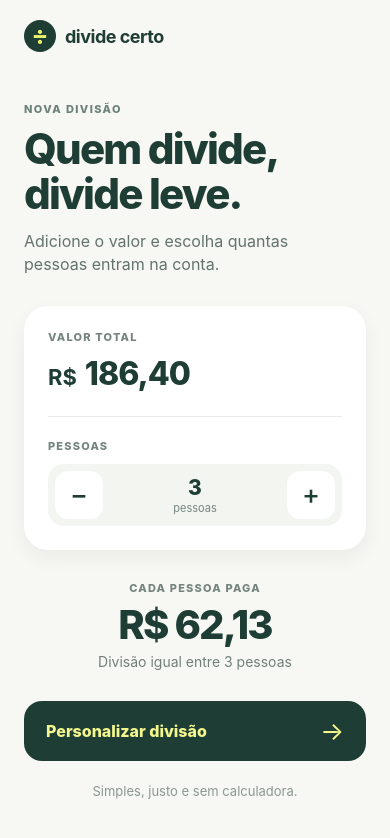
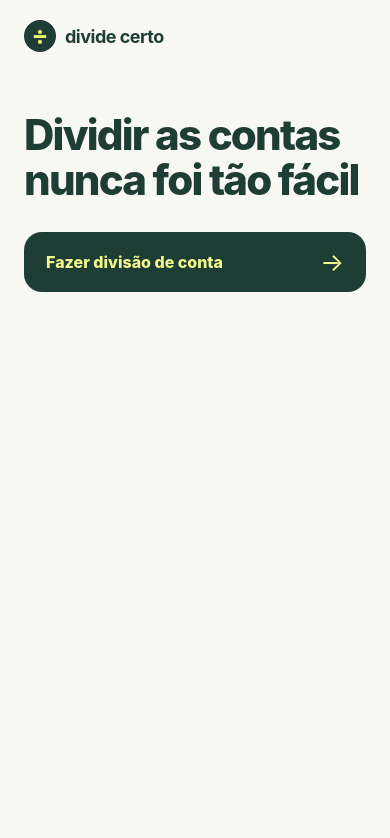
Before and after one commit to JosueNicholson/divide-certo, a React Native app: screen / in a window 390 px wide. Shown: the top 838 px of the page. Built offline with nearby package versions, Linux system fonts and the light colour scheme.

Commit message:
Improve custom bill splitting flow

```diff
--- a/App.js
+++ b/App.js
@@ -2,6 +2,7 @@ import { StatusBar } from 'expo-status-bar';
 import { useMemo, useState } from 'react';
 import {
   KeyboardAvoidingView,
+  Modal,
   Platform,
   Pressable,
   SafeAreaView,
@@ -19,6 +20,14 @@ const money = (value) =>
     minimumFractionDigits: 2,
   }).format(value || 0);
 
+const formatCents = (value, maxDigits) => {
+  const digits = (value.replace(/\D/g, '').replace(/^0+(?=\d)/, '') || '0').slice(0, maxDigits);
+  const padded = digits.padStart(3, '0');
+  return `${padded.slice(0, -2)},${padded.slice(-2)}`;
+};
+
+const parseBrazilianNumber = (value) => Number.parseFloat(value.replace(/\./g, '').replace(',', '.')) || 0;
+
 export default function App() {
   const [amount, setAmount] = useState('186,40');
   const [people, setPeople] = useState(3);
@@ -30,7 +39,6 @@ export default function App() {
     const normalized = amount.replace(/\./g, '').replace(',', '.');
     return Number.parseFloat(normalized) || 0;
   }, [amount]);
-  const share = total / people;
 
   const changePeople = (nextPeople) => {
     const safePeople = Math.max(1, nextPeople);
@@ -44,7 +52,11 @@ export default function App() {
   if (screen === 'customize') {
     return (
       <CustomizeScreen
-        amount={total}
+        amount={amount}
+        setAmount={setAmount}
+        total={total}
+        people={people}
+        changePeople={changePeople}
         names={names}
         setNames={setNames}
         splitType={splitType}
@@ -68,70 +80,49 @@ export default function App() {
           </View>
 
           <View style={styles.intro}>
-            <Text style={styles.eyebrow}>NOVA DIVISÃO</Text>
-            <Text style={styles.title}>Quem divide,{"\n"}divide leve.</Text>
-            <Text style={styles.subtitle}>Adicione o valor e escolha quantas pessoas entram na conta.</Text>
-          </View>
-
-          <View style={styles.card}>
-            <Text style={styles.fieldLabel}>VALOR TOTAL</Text>
-            <View style={styles.amountRow}>
-              <Text style={styles.currency}>R$</Text>
-              <TextInput
-                accessibilityLabel="Valor total da conta"
-                value={amount}
-                onChangeText={setAmount}
-                keyboardType="decimal-pad"
-                selectTextOnFocus
-                style={styles.amountInput}
-              />
-            </View>
-            <View style={styles.divider} />
-
-            <Text style={[styles.fieldLabel, styles.peopleLabel]}>PESSOAS</Text>
-            <View style={styles.stepper}>
-              <Pressable
-                accessibilityLabel="Remover pessoa"
-                onPress={() => changePeople(people - 1)}
-                style={({ pressed }) => [styles.stepButton, pressed && styles.pressed]}
-              ><Text style={styles.stepSymbol}>−</Text></Pressable>
-              <View style={styles.peopleCount}>
-                <Text style={styles.peopleNumber}>{people}</Text>
-                <Text style={styles.peopleWord}>{people === 1 ? 'pessoa' : 'pessoas'}</Text>
-              </View>
-              <Pressable
-                accessibilityLabel="Adicionar pessoa"
-                onPress={() => changePeople(people + 1)}
-                style={({ pressed }) => [styles.stepButton, pressed && styles.pressed]}
-              ><Text style={styles.stepSymbol}>+</Text></Pressable>
-            </View>
-          </View>
-
-          <View style={styles.result}>
-            <Text style={styles.resultLabel}>CADA PESSOA PAGA</Text>
-            <Text style={styles.resultValue}>{money(share)}</Text>
-            <Text style={styles.resultHint}>Divisão igual entre {people} {people === 1 ? 'pessoa' : 'pessoas'}</Text>
+            <Text style={styles.title}>Dividir as contas{`\n`}nunca foi tão fácil</Text>
           </View>
 
           <Pressable
             onPress={() => setScreen('customize')}
             style={({ pressed }) => [styles.primaryButton, pressed && styles.primaryPressed]}
           >
-            <Text style={styles.primaryText}>Personalizar divisão</Text>
+            <Text style={styles.primaryText}>Fazer divisão de conta</Text>
             <Text style={styles.arrow}>→</Text>
           </Pressable>
-          <Text style={styles.footer}>Simples, justo e sem calculadora.</Text>
         </ScrollView>
       </KeyboardAvoidingView>
     </SafeAreaView>
   );
 }
 
-function CustomizeScreen({ amount, names, setNames, splitType, setSplitType, onBack }) {
+function CustomizeScreen({ amount, setAmount, total, people, changePeople, names, setNames, splitType, setSplitType, onBack }) {
   const [details, setDetails] = useState(() => names.map(() => ''));
+  const [isSplitSelectOpen, setIsSplitSelectOpen] = useState(false);
   const equalPercentage = (100 / names.length).toFixed(names.length === 3 ? 2 : 1).replace('.', ',');
+  const splitOptions = [
+    ['equal', 'Divisão igual', 'Mesma parte para cada pessoa'],
+    ['percentage', 'Divisão percentual', 'Defina a porcentagem de cada pessoa'],
+    ['amount', 'Valores específicos', 'Defina o valor de cada pessoa'],
+  ];
+  const selectedSplit = splitOptions.find(([type]) => type === splitType);
+  const percentageTotal = details.reduce((sum, detail) => sum + (Number.parseInt(detail, 10) || 0), 0);
+  const specificAmountTotal = details.reduce((sum, detail) => sum + parseBrazilianNumber(detail), 0);
+  const validationMessage = splitType === 'percentage' && percentageTotal > 100
+    ? `A soma das porcentagens é ${percentageTotal}%. Ela não pode passar de 100%.`
+    : splitType === 'amount' && specificAmountTotal > total
+      ? `A soma dos valores (${money(specificAmountTotal)}) ultrapassa o total da conta (${money(total)}).`
+      : null;
   const updateName = (index, value) => setNames((current) => current.map((name, i) => i === index ? value : name));
-  const updateDetail = (index, value) => setDetails((current) => current.map((detail, i) => i === index ? value : detail));
+  const updateDetail = (index, value) => setDetails((current) => Array.from(
+    { length: names.length },
+    (_, i) => i === index ? value : current[i] || '',
+  ));
+  const selectSplitType = (type) => {
+    setSplitType(type);
+    setDetails(names.map(() => type === 'amount' ? '0,00' : ''));
+    setIsSplitSelectOpen(false);
+  };
 
   return (
     <SafeAreaView style={styles.safeArea}>
@@ -145,31 +136,62 @@ function CustomizeScreen({ amount, names, setNames, splitType, setSplitType, onB
         </View>
 
         <Text style={styles.eyebrow}>DETALHES DA CONTA</Text>
-        <Text style={styles.customTitle}>Como vocês vão{`\n`}dividir {money(amount)}?</Text>
+        <Text style={styles.customTitle}>Vamos acertar{`\n`}essa conta.</Text>
+
+        <View style={[styles.card, styles.detailsCard]}>
+          <Text style={styles.fieldLabel}>VALOR TOTAL</Text>
+          <View style={styles.amountRow}>
+            <Text style={styles.currency}>R$</Text>
+            <TextInput
+              accessibilityLabel="Valor total da conta"
+              value={amount}
+              onChangeText={(value) => setAmount(formatCents(value, 9))}
+              keyboardType="number-pad"
+              selectTextOnFocus
+              style={styles.amountInput}
+            />
+          </View>
+          <View style={styles.divider} />
+
+          <Text style={[styles.fieldLabel, styles.peopleLabel]}>PESSOAS</Text>
+          <View style={styles.stepper}>
+            <Pressable accessibilityLabel="Remover pessoa" onPress={() => changePeople(people - 1)} style={({ pressed }) => [styles.stepButton, pressed && styles.pressed]}><Text style={styles.stepSymbol}>−</Text></Pressable>
+            <View style={styles.peopleCount}>
+              <Text style={styles.peopleNumber}>{people}</Text>
+              <Text style={styles.peopleWord}>{people === 1 ? 'pessoa' : 'pessoas'}</Text>
+            </View>
+            <Pressable accessibilityLabel="Adicionar pessoa" onPress={() => changePeople(people + 1)} style={({ pressed }) => [styles.stepButton, pressed && styles.pressed]}><Text style={styles.stepSymbol}>+</Text></Pressable>
+          </View>
+          {splitType === 'equal' && (
+            <View style={styles.detailResult}>
+              <Text style={styles.resultLabel}>CADA PESSOA PAGA</Text>
+              <Text style={styles.detailResultValue}>{money(total / people)}</Text>
+            </View>
+          )}
+        </View>
 
         <Text style={[styles.fieldLabel, styles.sectionLabel]}>TIPO DE DIVISÃO</Text>
-        <View style={styles.splitOptions}>
-          {[
-            ['equal', 'Igual', 'Mesma parte'],
-            ['percentage', 'Percentual', 'Por porcentagem'],
-            ['amount', 'Valores', 'Por pessoa'],
-          ].map(([type, label, caption]) => (
-            <Pressable key={type} onPress={() => setSplitType(type)} style={[styles.option, splitType === type && styles.optionActive]}>
-              <View style={[styles.radio, splitType === type && styles.radioActive]}>{splitType === type && <View style={styles.radioDot} />}</View>
-              <View><Text style={[styles.optionTitle, splitType === type && styles.optionTitleActive]}>{label}</Text><Text style={styles.optionCaption}>{caption}</Text></View>
-            </Pressable>
-          ))}
-        </View>
+        <Pressable onPress={() => setIsSplitSelectOpen(true)} style={styles.selectControl} accessibilityLabel="Selecionar tipo de divisão">
+          <View><Text style={styles.selectValue}>{selectedSplit[1]}</Text><Text style={styles.selectCaption}>{selectedSplit[2]}</Text></View>
+          <Text style={styles.selectChevron}>⌄</Text>
+        </Pressable>
 
         <Text style={[styles.fieldLabel, styles.peopleSectionLabel]}>QUEM PARTICIPA</Text>
         <View style={styles.participants}>
           {names.map((name, index) => (
             <View key={index} style={styles.participantRow}>
-              <View style={styles.avatar}><Text style={styles.avatarText}>{(name.trim()[0] || index + 1).toUpperCase()}</Text></View>
+              <View style={styles.avatar}><Text style={styles.avatarText}>{String(name.trim()[0] || index + 1).toUpperCase()}</Text></View>
               <TextInput value={name} onChangeText={(value) => updateName(index, value)} placeholder={`Pessoa ${index + 1}`} placeholderTextColor="#9BA7A2" style={styles.nameInput} />
-              {splitType === 'equal' ? <Text style={styles.equalShare}>{money(amount / names.length)}</Text> : (
+              {splitType === 'equal' ? <Text style={styles.equalShare}>{money(total / names.length)}</Text> : (
                 <View style={styles.detailInputWrap}>
-                  <TextInput value={details[index]} onChangeText={(value) => updateDetail(index, value)} placeholder={splitType === 'percentage' ? equalPercentage : '0,00'} keyboardType="decimal-pad" placeholderTextColor="#7A8983" style={styles.detailInput} />
+                  <TextInput
+                    value={details[index] || (splitType === 'amount' ? '0,00' : '')}
+                    onChangeText={(value) => updateDetail(index, splitType === 'amount' ? formatCents(value) : value.replace(/\D/g, ''))}
+                    placeholder={splitType === 'percentage' ? equalPercentage : '0,00'}
+                    keyboardType="number-pad"
+                    placeholderTextColor="#7A8983"
+                    style={styles.detailInput}
+                  />
                   <Text style={styles.detailSuffix}>{splitType === 'percentage' ? '%' : 'R$'}</Text>
                 </View>
               )}
@@ -177,9 +199,26 @@ function CustomizeScreen({ amount, names, setNames, splitType, setSplitType, onB
           ))}
         </View>
 
-        <Pressable onPress={onBack} style={({ pressed }) => [styles.primaryButton, styles.doneButton, pressed && styles.primaryPressed]}>
-          <Text style={styles.primaryText}>Salvar personalização</Text><Text style={styles.arrow}>✓</Text>
-        </Pressable>
+        {validationMessage && (
+          <View style={styles.validationError}>
+            <Text style={styles.validationErrorIcon}>!</Text>
+            <Text style={styles.validationErrorText}>{validationMessage}</Text>
+          </View>
+        )}
+
+        <Modal transparent visible={isSplitSelectOpen} animationType="fade" onRequestClose={() => setIsSplitSelectOpen(false)}>
+          <Pressable style={styles.modalOverlay} onPress={() => setIsSplitSelectOpen(false)}>
+            <Pressable style={styles.selectModal} onPress={() => {}}>
+              <Text style={styles.modalTitle}>Tipo de divisão</Text>
+              {splitOptions.map(([type, label, caption]) => (
+                <Pressable key={type} onPress={() => selectSplitType(type)} style={styles.selectOption}>
+                  <View><Text style={styles.selectOptionTitle}>{label}</Text><Text style={styles.selectOptionCaption}>{caption}</Text></View>
+                  {splitType === type && <Text style={styles.selectedCheck}>✓</Text>}
+                </Pressable>
+              ))}
+            </Pressable>
+          </Pressable>
+        </Modal>
       </ScrollView>
     </SafeAreaView>
   );
@@ -196,6 +235,7 @@ const styles = StyleSheet.create({
   title: { color: '#1E3D35', fontSize: 42, lineHeight: 45, fontWeight: '800', letterSpacing: -1.8, marginTop: 10 },
   subtitle: { color: '#64736D', fontSize: 16, lineHeight: 23, marginTop: 14, maxWidth: 310 },
   card: { backgroundColor: '#FFFFFF', borderRadius: 24, padding: 24, shadowColor: '#1E3D35', shadowOffset: { width: 0, height: 8 }, shadowOpacity: 0.06, shadowRadius: 20, elevation: 2 },
+  detailsCard: { marginBottom: 28 },
   fieldLabel: { color: '#75847F', fontSize: 11, fontWeight: '800', letterSpacing: 1.2 },
   amountRow: { flexDirection: 'row', alignItems: 'baseline', marginTop: 10 }, currency: { color: '#1E3D35', fontSize: 22, fontWeight: '700', marginRight: 8 },
   amountInput: { color: '#1E3D35', flex: 1, fontSize: 32, lineHeight: 40, fontWeight: '800', padding: 0, letterSpacing: -1 },
@@ -206,21 +246,22 @@ const styles = StyleSheet.create({
   peopleNumber: { color: '#1E3D35', fontSize: 21, fontWeight: '800', lineHeight: 24 }, peopleWord: { color: '#75847F', fontSize: 11, marginTop: 1 },
   result: { alignItems: 'center', paddingVertical: 31 }, resultLabel: { color: '#75847F', fontSize: 11, letterSpacing: 1.2, fontWeight: '800' },
   resultValue: { color: '#1E3D35', fontSize: 40, lineHeight: 48, fontWeight: '800', letterSpacing: -1.8, marginTop: 6 }, resultHint: { color: '#71807A', fontSize: 14, marginTop: 4 },
+  detailResult: { alignItems: 'center', paddingTop: 24 }, detailResultValue: { color: '#1E3D35', fontSize: 30, lineHeight: 36, fontWeight: '800', letterSpacing: -1.2, marginTop: 3 },
   primaryButton: { height: 60, backgroundColor: '#1E3D35', borderRadius: 18, paddingHorizontal: 22, flexDirection: 'row', alignItems: 'center', justifyContent: 'space-between' }, primaryPressed: { backgroundColor: '#31564B' },
   primaryText: { color: '#F3F78D', fontSize: 16, fontWeight: '800' }, arrow: { color: '#F3F78D', fontSize: 25, fontWeight: '400' },
-  footer: { color: '#8B9792', fontSize: 13, textAlign: 'center', marginTop: 22 },
   customContent: { paddingBottom: 32 },
   backButton: { width: 36, height: 36, borderRadius: 18, backgroundColor: '#E9EEEA', alignItems: 'center', justifyContent: 'center', marginRight: 12 },
   backArrow: { color: '#1E3D35', fontSize: 34, fontWeight: '300', lineHeight: 32, marginTop: -3 },
   customHeader: { color: '#1E3D35', fontSize: 17, fontWeight: '800', letterSpacing: -0.4 },
   customTitle: { color: '#1E3D35', fontSize: 31, lineHeight: 36, fontWeight: '800', letterSpacing: -1.2, marginTop: 9, marginBottom: 28 },
   sectionLabel: { marginBottom: 11 },
-  splitOptions: { gap: 9 },
-  option: { minHeight: 67, borderWidth: 1, borderColor: '#E2E7E3', borderRadius: 16, paddingHorizontal: 16, flexDirection: 'row', alignItems: 'center', backgroundColor: '#FFFFFF' },
-  optionActive: { borderColor: '#1E3D35', backgroundColor: '#F5F8DE' },
-  radio: { height: 19, width: 19, borderRadius: 10, borderWidth: 1.5, borderColor: '#97A49F', alignItems: 'center', justifyContent: 'center', marginRight: 13 },
-  radioActive: { borderColor: '#1E3D35' }, radioDot: { height: 9, width: 9, borderRadius: 5, backgroundColor: '#1E3D35' },
-  optionTitle: { color: '#334A42', fontSize: 15, fontWeight: '800' }, optionTitleActive: { color: '#1E3D35' }, optionCaption: { color: '#71807A', fontSize: 12, marginTop: 2 },
+  selectControl: { minHeight: 68, borderWidth: 1, borderColor: '#DDE4DE', borderRadius: 16, paddingHorizontal: 17, flexDirection: 'row', alignItems: 'center', justifyContent: 'space-between', backgroundColor: '#FFFFFF' },
+  selectValue: { color: '#1E3D35', fontSize: 15, fontWeight: '800' }, selectCaption: { color: '#71807A', fontSize: 12, marginTop: 3 }, selectChevron: { color: '#1E3D35', fontSize: 27, lineHeight: 25, marginBottom: 7 },
+  modalOverlay: { flex: 1, justifyContent: 'flex-end', backgroundColor: 'rgba(20, 38, 32, 0.35)' },
+  selectModal: { backgroundColor: '#F7F7F3', borderTopLeftRadius: 28, borderTopRightRadius: 28, padding: 24, paddingBottom: 38 },
+  modalTitle: { color: '#1E3D35', fontSize: 20, fontWeight: '800', letterSpacing: -0.5, marginBottom: 12 },
+  selectOption: { minHeight: 67, borderBottomWidth: 1, borderBottomColor: '#E4E9E5', flexDirection: 'row', alignItems: 'center', justifyContent: 'space-between' },
+  selectOptionTitle: { color: '#1E3D35', fontSize: 15, fontWeight: '800' }, selectOptionCaption: { color: '#71807A', fontSize: 12, marginTop: 3 }, selectedCheck: { color: '#1E3D35', fontSize: 20, fontWeight: '800' },
   peopleSectionLabel: { marginTop: 28, marginBottom: 11 },
   participants: { backgroundColor: '#FFFFFF', borderRadius: 20, paddingHorizontal: 16 },
   participantRow: { minHeight: 69, flexDirection: 'row', alignItems: 'center', borderBottomWidth: 1, borderBottomColor: '#EDF0ED' },
@@ -228,5 +269,6 @@ const styles = StyleSheet.create({
   nameInput: { flex: 1, color: '#1E3D35', fontSize: 15, fontWeight: '600', paddingVertical: 12 }, equalShare: { color: '#1E3D35', fontSize: 13, fontWeight: '800' },
   detailInputWrap: { height: 37, width: 78, borderRadius: 10, backgroundColor: '#F1F4F0', flexDirection: 'row', alignItems: 'center', paddingLeft: 8 },
   detailInput: { color: '#1E3D35', fontSize: 13, fontWeight: '700', flex: 1, padding: 0 }, detailSuffix: { color: '#71807A', fontSize: 11, fontWeight: '800', paddingHorizontal: 7 },
-  doneButton: { marginTop: 26 },
+  validationError: { marginTop: 13, borderRadius: 13, backgroundColor: '#FDE8E4', paddingHorizontal: 14, paddingVertical: 12, flexDirection: 'row', alignItems: 'flex-start' },
+  validationErrorIcon: { color: '#A83E32', fontSize: 14, fontWeight: '900', marginRight: 8, marginTop: 1 }, validationErrorText: { color: '#8C352C', fontSize: 13, lineHeight: 18, fontWeight: '600', flex: 1 },
 });
```
Also changed, not shown: 1 other file (tests, documents, lock files or other folders).
